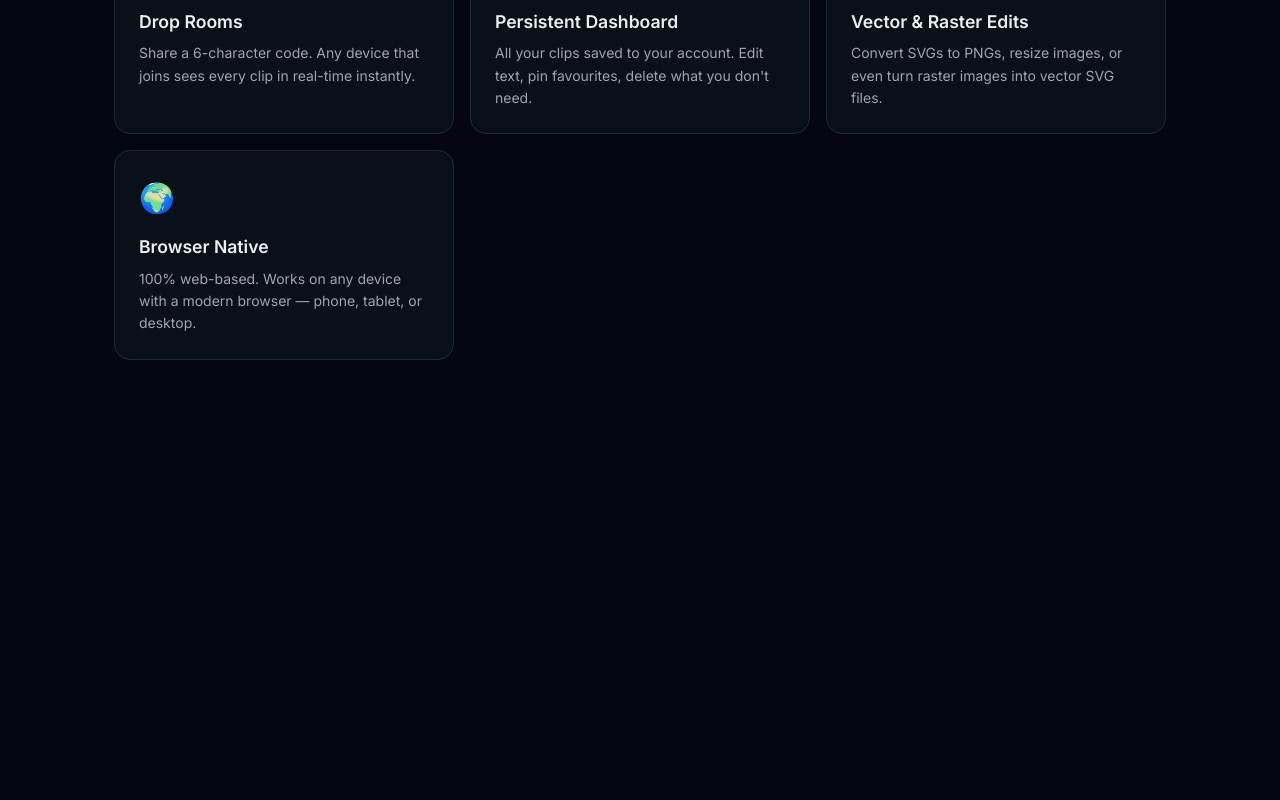
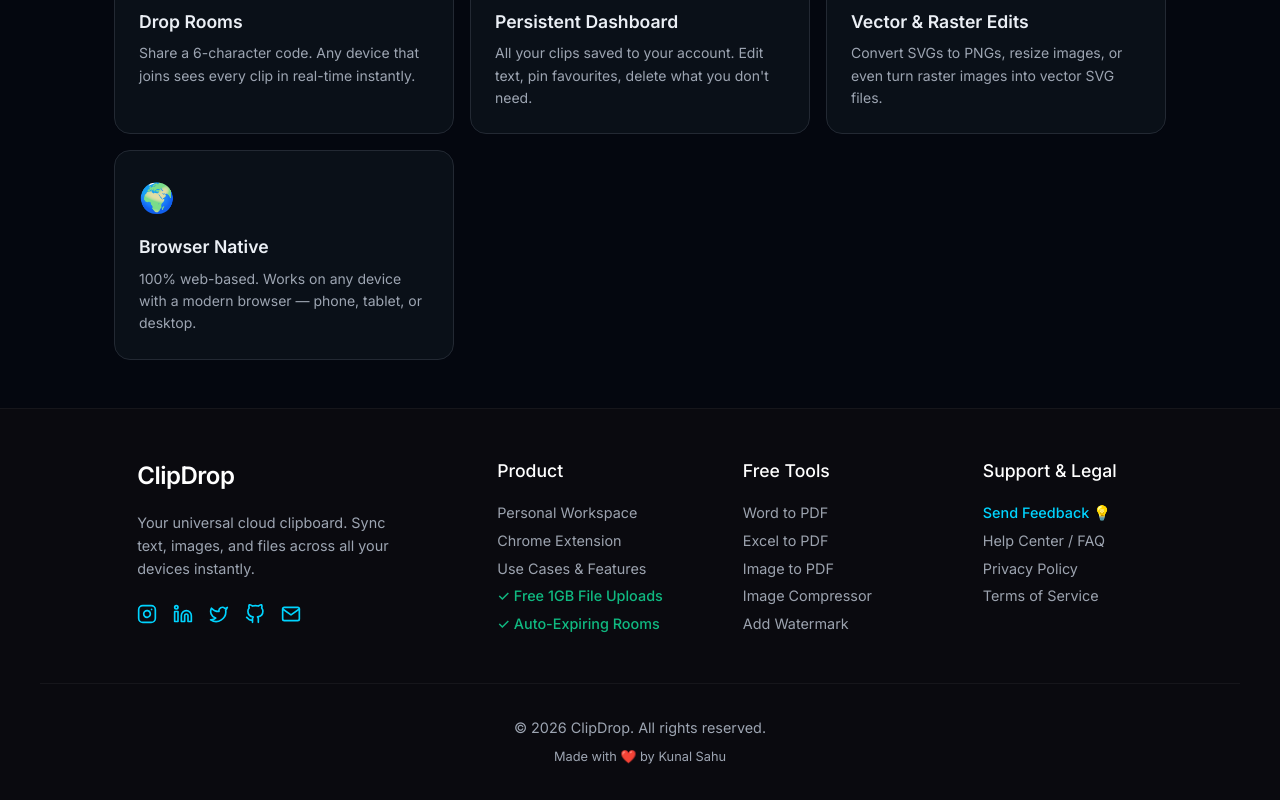
Before and after one commit to Kunal074/ClipDrop, a Next.js app: page / in a window 1280 px wide. Shown: the part 881-1681 px from the top of the page. Before the commit the page ends 1305 px from the top, so only its background shows below. Built offline with nearby package versions, Linux system fonts and the light colour scheme.

Commit message:
added footer

```diff
--- a/app/globals.css
+++ b/app/globals.css
@@ -499,7 +499,7 @@
   display: grid;
   grid-template-columns: repeat(auto-fill, minmax(300px, 1fr));
   gap: 1rem;
-  padding-bottom: 4rem;
+  padding-bottom: 3rem;
 }
 
 .feature-card { transition: transform 0.2s, box-shadow 0.2s; }
--- a/app/page.js
+++ b/app/page.js
@@ -4,6 +4,7 @@
 import Link from 'next/link';
 import { AuthProvider, useAuth } from '@/components/AuthProvider';
 import Navbar from '@/components/Navbar';
+import Footer from '@/components/Footer';
 import { ToastProvider, ToastContainer, useToast } from '@/components/Toast';
 
 function HomeContent() {
@@ -115,6 +116,7 @@
         </section>
       </main>
 
+      <Footer />
       <ToastContainer />
     </div>
   );
--- /dev/null
+++ b/components/Footer.js
@@ -0,0 +1,112 @@
+import Link from 'next/link';
+
+export default function Footer() {
+  return (
+    <footer style={{
+      borderTop: '1px solid rgba(255,255,255,0.05)',
+      background: '#0a0a0f',
+      padding: '3rem 2rem 2rem',
+      color: '#9ca3af',
+      fontSize: '0.9rem',
+      marginTop: 'auto'
+    }}>
+      <div style={{
+        maxWidth: 1200,
+        margin: '0 auto',
+        display: 'grid',
+        gridTemplateColumns: 'repeat(auto-fit, minmax(160px, auto))',
+        justifyContent: 'center',
+        gap: '5rem'
+      }}>
+        {/* Brand & Socials */}
+        <div style={{ display: 'flex', flexDirection: 'column', gap: '1rem', maxWidth: '280px' }}>
+          <h2 style={{ color: '#fff', fontSize: '1.5rem', fontWeight: 600, letterSpacing: '-0.5px' }}>
+            ClipDrop
+          </h2>
+          <p style={{ lineHeight: 1.6}}>
+            Your universal cloud clipboard. Sync text, images, and files across all your devices instantly.
+          </p>
+          <div style={{ display: 'flex', gap: '1rem', marginTop: '0.5rem', flexWrap: 'wrap' }}>
+            {/* Instagram */}
+            <a href="https://www.instagram.com/k.unal_sahu____/" target="_blank" rel="noopener noreferrer" style={{ color: '#00d4ff', transition: 'color 0.2s' }} title="Instagram">
+              <svg width="20" height="20" viewBox="0 0 24 24" fill="none" stroke="currentColor" strokeWidth="2" strokeLinecap="round" strokeLinejoin="round"><rect x="2" y="2" width="20" height="20" rx="5" ry="5"></rect><path d="M16 11.37A4 4 0 1 1 12.63 8 4 4 0 0 1 16 11.37z"></path><line x1="17.5" y1="6.5" x2="17.51" y2="6.5"></line></svg>
+            </a>
+            {/* LinkedIn */}
+            <a href="https://www.linkedin.com/in/kunal-s-509065357" target="_blank" rel="noopener noreferrer" style={{ color: '#00d4ff', transition: 'color 0.2s' }} title="LinkedIn">
+              <svg width="20" height="20" viewBox="0 0 24 24" fill="none" stroke="currentColor" strokeWidth="2" strokeLinecap="round" strokeLinejoin="round"><path d="M16 8a6 6 0 0 1 6 6v7h-4v-7a2 2 0 0 0-2-2 2 2 0 0 0-2 2v7h-4v-7a6 6 0 0 1 6-6z"></path><rect x="2" y="9" width="4" height="12"></rect><circle cx="4" cy="4" r="2"></circle></svg>
+            </a>
+            {/* Twitter */}
+            <a href="#" style={{ color: '#00d4ff', transition: 'color 0.2s' }} title="Twitter / X">
+              <svg width="20" height="20" viewBox="0 0 24 24" fill="none" stroke="currentColor" strokeWidth="2" strokeLinecap="round" strokeLinejoin="round"><path d="M22 4s-.7 2.1-2 3.4c1.6 10-9.4 17.3-18 11.6 2.2.1 4.4-.6 6-2C3 15.5.5 9.6 3 5c2.2 2.6 5.6 4.1 9 4-.9-4.2 4-6.6 7-3.8 1.1 0 3-1.2 3-1.2z"></path></svg>
+            </a>
+            {/* GitHub */}
+            <a href="#" style={{ color: '#00d4ff', transition: 'color 0.2s' }} title="GitHub">
+              <svg width="20" height="20" viewBox="0 0 24 24" fill="none" stroke="currentColor" strokeWidth="2" strokeLinecap="round" strokeLinejoin="round"><path d="M9 19c-5 1.5-5-2.5-7-3m14 6v-3.87a3.37 3.37 0 0 0-.94-2.61c3.14-.35 6.44-1.54 6.44-7A5.44 5.44 0 0 0 20 4.77 5.07 5.07 0 0 0 19.91 1S18.73.65 16 2.48a13.38 13.38 0 0 0-7 0C6.27.65 5.09 1 5.09 1A5.07 5.07 0 0 0 5 4.77a5.44 5.44 0 0 0-1.5 3.78c0 5.42 3.3 6.61 6.44 7A3.37 3.37 0 0 0 9 18.13V22"></path></svg>
+            </a>
+            {/* Email */}
+            <a href="mailto:clipdrop79@gmail.com" style={{ color: '#00d4ff', transition: 'color 0.2s' }} title="Email Us">
+              <svg width="20" height="20" viewBox="0 0 24 24" fill="none" stroke="currentColor" strokeWidth="2" strokeLinecap="round" strokeLinejoin="round"><path d="M4 4h16c1.1 0 2 .9 2 2v12c0 1.1-.9 2-2 2H4c-1.1 0-2-.9-2-2V6c0-1.1.9-2 2-2z"></path><polyline points="22,6 12,13 2,6"></polyline></svg>
+            </a>
+          </div>
+        </div>
+
+        {/* Product / Why Choose Us */}
+        <div style={{ display: 'flex', flexDirection: 'column', gap: '1rem', justifyContent: 'flex-start' }}>
+          <h3 style={{ color: '#fff', fontSize: '1.1rem', fontWeight: 500 }}>Product</h3>
+          <ul style={{ listStyle: 'none', padding: 0, margin: 0, display: 'flex', flexDirection: 'column', gap: '0.3rem', justifyContent: 'flex-start' }}>
+            <li><Link href="/dashboard" className="footer-link" style={{ color: 'inherit', textDecoration: 'none' }}>Personal Workspace</Link></li>
+            <li><a href="#" className="footer-link" style={{ color: 'inherit', textDecoration: 'none' }}>Chrome Extension</a></li>
+            <li><a href="/features" className="footer-link" style={{ color: 'inherit', textDecoration: 'none' }}>Use Cases & Features</a></li>
+            <li style={{ color: '#10b981', fontWeight: 500 }}>✓ Free 1GB File Uploads</li>
+            <li style={{ color: '#10b981', fontWeight: 500 }}>✓ Auto-Expiring Rooms</li>
+          </ul>
+        </div>
+
+        {/* Free Tools */}
+        <div style={{ display: 'flex', flexDirection: 'column', gap: '1rem', justifyContent: 'flex-start' }}>
+          <h3 style={{ color: '#fff', fontSize: '1.1rem', fontWeight: 500 }}>Free Tools</h3>
+          <ul style={{ listStyle: 'none', padding: 0, margin: 0, display: 'flex', flexDirection: 'column', gap: '0.3rem', justifyContent: 'flex-start' }}>
+            <li><a href="/tools/word-to-pdf" className="footer-link" style={{ color: 'inherit', textDecoration: 'none' }}>Word to PDF</a></li>
+            <li><a href="/tools/excel-to-pdf" className="footer-link" style={{ color: 'inherit', textDecoration: 'none' }}>Excel to PDF</a></li>
+            <li><a href="/tools/jpg-to-pdf" className="footer-link" style={{ color: 'inherit', textDecoration: 'none' }}>Image to PDF</a></li>
+            <li><a href="/tools/compress-image" className="footer-link" style={{ color: 'inherit', textDecoration: 'none' }}>Image Compressor</a></li>
+            <li><a href="/tools/add-watermark" className="footer-link" style={{ color: 'inherit', textDecoration: 'none' }}>Add Watermark</a></li>
+          </ul>
+        </div>
+
+        {/* Support & Legal */}
+        <div style={{ display: 'flex', flexDirection: 'column', gap: '1rem', justifyContent: 'flex-start' }}>
+          <h3 style={{ color: '#fff', fontSize: '1.1rem', fontWeight: 500 }}>Support & Legal</h3>
+          <ul style={{ listStyle: 'none', padding: 0, margin: 0, display: 'flex', flexDirection: 'column', gap: '0.3rem', justifyContent: 'flex-start' }}>
+            <li><a href="mailto:clipdrop79@gmail.com?subject=Feedback" className="footer-link" style={{ color: '#00d4ff', textDecoration: 'none', fontWeight: 500 }}>Send Feedback 💡</a></li>
+            <li><a href="/faq" className="footer-link" style={{ color: 'inherit', textDecoration: 'none' }}>Help Center / FAQ</a></li>
+            <li><a href="/privacy" className="footer-link" style={{ color: 'inherit', textDecoration: 'none' }}>Privacy Policy</a></li>
+            <li><a href="/terms" className="footer-link" style={{ color: 'inherit', textDecoration: 'none' }}>Terms of Service</a></li>
+          </ul>
+        </div>
+      </div>
+
+      <div style={{
+        maxWidth: 1200,
+        margin: '3rem auto 0',
+        paddingTop: '2rem',
+        borderTop: '1px solid rgba(255,255,255,0.05)',
+        display: 'flex',
+        flexDirection: 'column',
+        justifyContent: 'center',
+        alignItems: 'center',
+        gap: '0.5rem',
+        textAlign: 'center'
+      }}>
+        <p style={{ margin: 0 }}>&copy; {new Date().getFullYear()} ClipDrop. All rights reserved.</p>
+        <p style={{ margin: 0, fontSize: '0.8rem' }}>Made with ❤️ by Kunal Sahu</p>
+      </div>
+
+      <style jsx>{`
+        .footer-link:hover {
+          color: #00d4ff !important;
+        }
+      `}</style>
+    </footer>
+  );
+}
```
